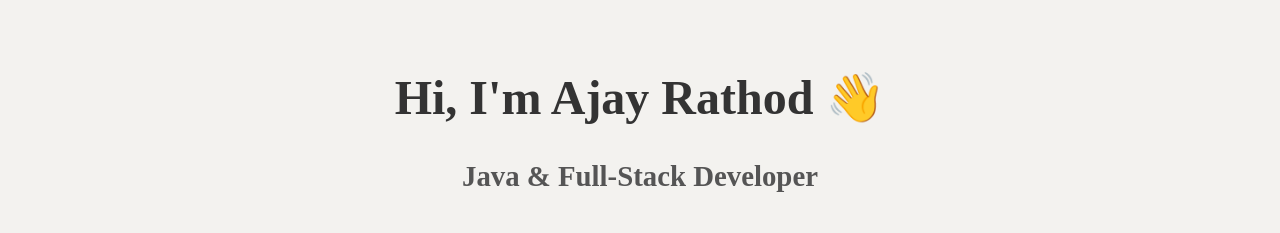
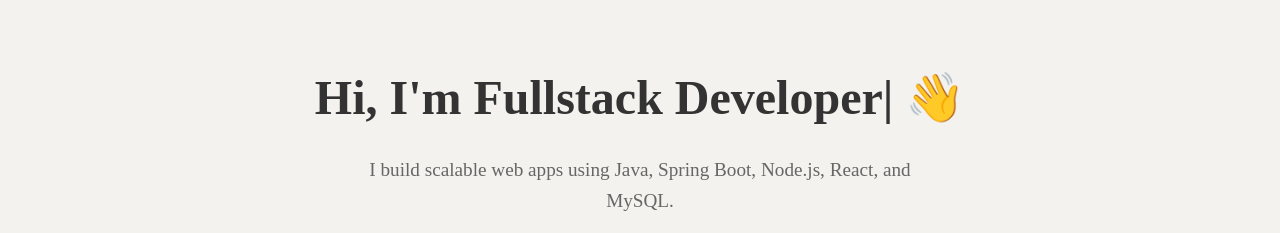
Before and after one commit to theproblemscreator/frontend, a React (Vite) app: page / in a window 1280 px wide. Shown: the part 137-370 px from the top of the page. Built offline with nearby package versions, Linux system fonts and the light colour scheme.

Commit message:
fixes some typed js

```diff
--- a/package.json
+++ b/package.json
@@ -12,7 +12,8 @@
   "dependencies": {
     "react": "^19.1.0",
     "react-dom": "^19.1.0",
-    "react-router-dom": "^7.7.1"
+    "react-router-dom": "^7.7.1",
+    "typed.js": "^2.1.0"
   },
   "devDependencies": {
     "@eslint/js": "^9.30.1",
--- a/src/App.jsx
+++ b/src/App.jsx
@@ -12,15 +12,15 @@
 function App() {
   return (
     <Router>
-      <Navbar/>
+      <Navbar />
       <Routes>
         <Route path="/" element={<Home />} />
         <Route path="/about" element={<About />} />
         <Route path="/projects" element={<Projects />} />
-        <Route path="/skills" element={<Skills/>}></Route>
+        <Route path="/skills" element={<Skills />}></Route>
         <Route path="/contact" element={<Contact />} />
       </Routes>
-      <Footer/>
+      <Footer />
     </Router>
   );
 }
--- a/src/component/Contact.jsx
+++ b/src/component/Contact.jsx
@@ -1,5 +1,6 @@
 import React from 'react'
 import "../App.css";
+import TypingAnimation from './TypingAnimation';
 
 const Contact = () => {
   const linkedin_url = "https://www.linkedin.com/in/ajay-rathod-30639b187/?msgControlName=view_message_button&msgConversationId=2-OGUyMzgwNjMtZmIzMy00ZTQ4LTliMmEtZjU1YzJlNTZiODU5XzAxMw%3D%3D&msgOverlay=true";
--- a/src/component/Home.jsx
+++ b/src/component/Home.jsx
@@ -1,13 +1,18 @@
 import React from "react";
 import "./Home.css";
-import '../App.css'
+import "../App.css";
+import TypingAnimation from "./TypingAnimation";
 
 const Home = () => {
   return (
     <div className="page-content">
-      <h1>Hi, I'm Ajay Rathod 👋</h1>
-      <h2>Java & Full-Stack Developer</h2>
-      <p>I build scalable web apps using Java, Spring Boot, Node.js, React, and MySQL.</p>
+      <h1>
+        Hi, I'm <TypingAnimation /> 👋
+      </h1>
+      <p>
+        I build scalable web apps using Java, Spring Boot, Node.js, React, and
+        MySQL.
+      </p>
     </div>
   );
 };
--- /dev/null
+++ b/src/component/TypingAnimation.jsx
@@ -0,0 +1,26 @@
+import React, { useEffect, useRef } from "react";
+import Typed from "typed.js";
+
+const TypingAnimation = () => {
+  const typedRef = useRef(null);
+
+  useEffect(() => {
+    const options = {
+      strings: ["Ajay Rathod" , "Fullstack Developer"],
+      typeSpeed: 50,
+      backSpeed: 30,
+      backDelay: 1500,
+      loop: true,
+      smartBackspace: true,
+      showCursor: true
+    };
+
+    const typed = new Typed(typedRef.current, options);
+
+    return () => typed.destroy();
+  }, []);
+
+  return <span ref={typedRef}></span>; // ✅ Inline element
+};
+
+export default TypingAnimation;
```
Also changed, not shown: 1 other file (tests, documents, lock files or other folders).
